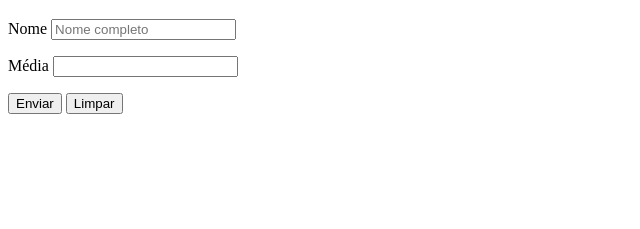
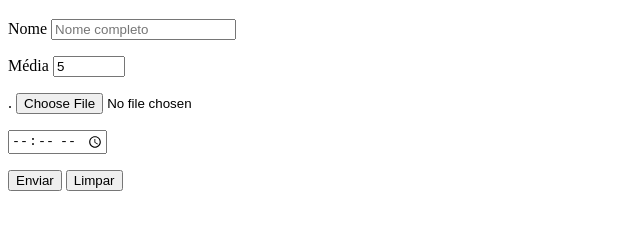
Before and after one commit to EliasDNV/Html-CSS, a plain HTML site: page exercícios/ex025/form003.html in a window 1280 px wide. Shown: the part 61-290 px from the top of the page, without its empty margins (0-640 px from the left). Drawn offline with Linux system fonts and the light colour scheme.

Commit message:
form3 input

```diff
--- a/exercícios/ex025/form003.html
+++ b/exercícios/ex025/form003.html
@@ -10,12 +10,26 @@
     <form action="cadastro.php" method="get" autocomplete="on">
         <p>
             <label for="inome">Nome</label>
-            <Input type="text" name="nome" id="nome" required maxlength="30" placeholder="Nome completo" autocomplete="name">
+            <Input type="text" name="nome" id="nome" required minlength="3" maxlength="30" placeholder="Nome completo" autocomplete="name">
         </p>
         <p>
             <label for="imedia">Média</label>
-            <input type="number" name="media" id="imedia">
+            <input type="number" name="media" id="imedia" min="0" max="10" value="5"
+            step="0.5" required>
         </p>
+        <P>
+            <label for="">.</label>
+            <input type="file">
+        </P>
+        <p><label for=""></label>
+        <input type="time"></p>
+
+
+
+
+
+
+
         <p>
             <input type="submit" value="Enviar">
             <input type="reset" value="Limpar">
```
